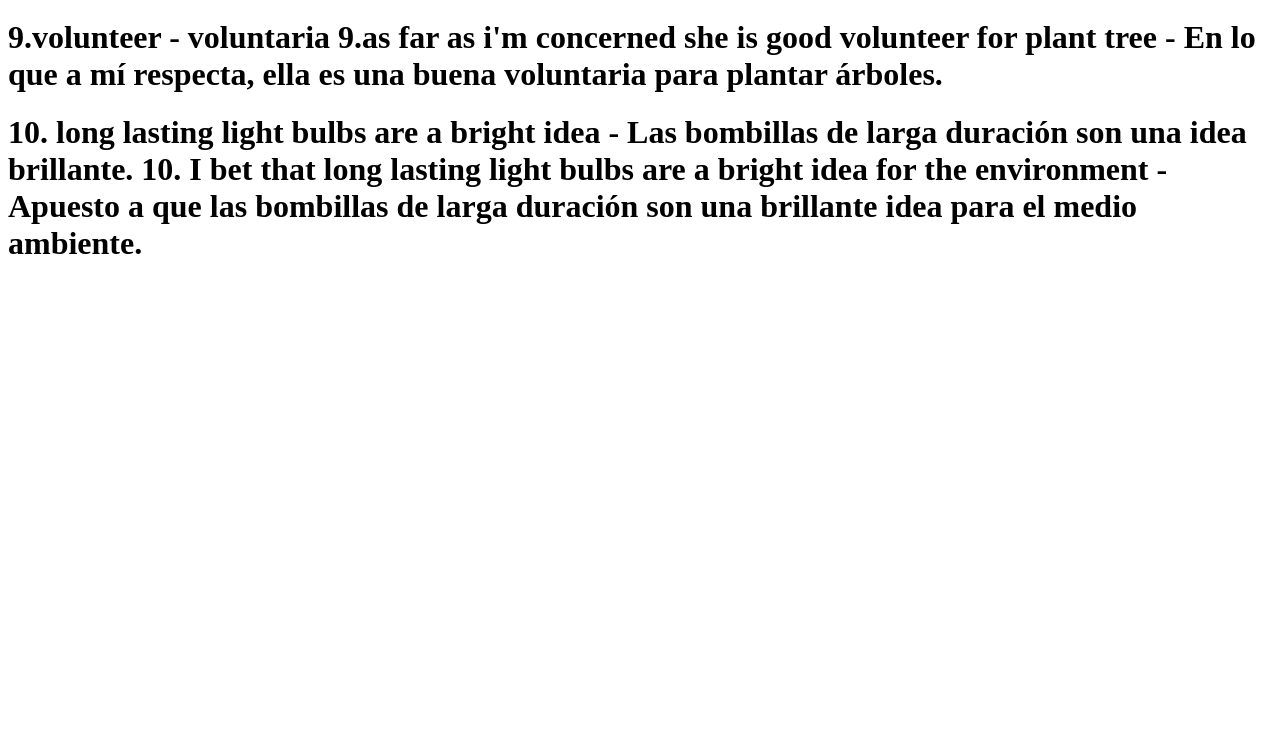
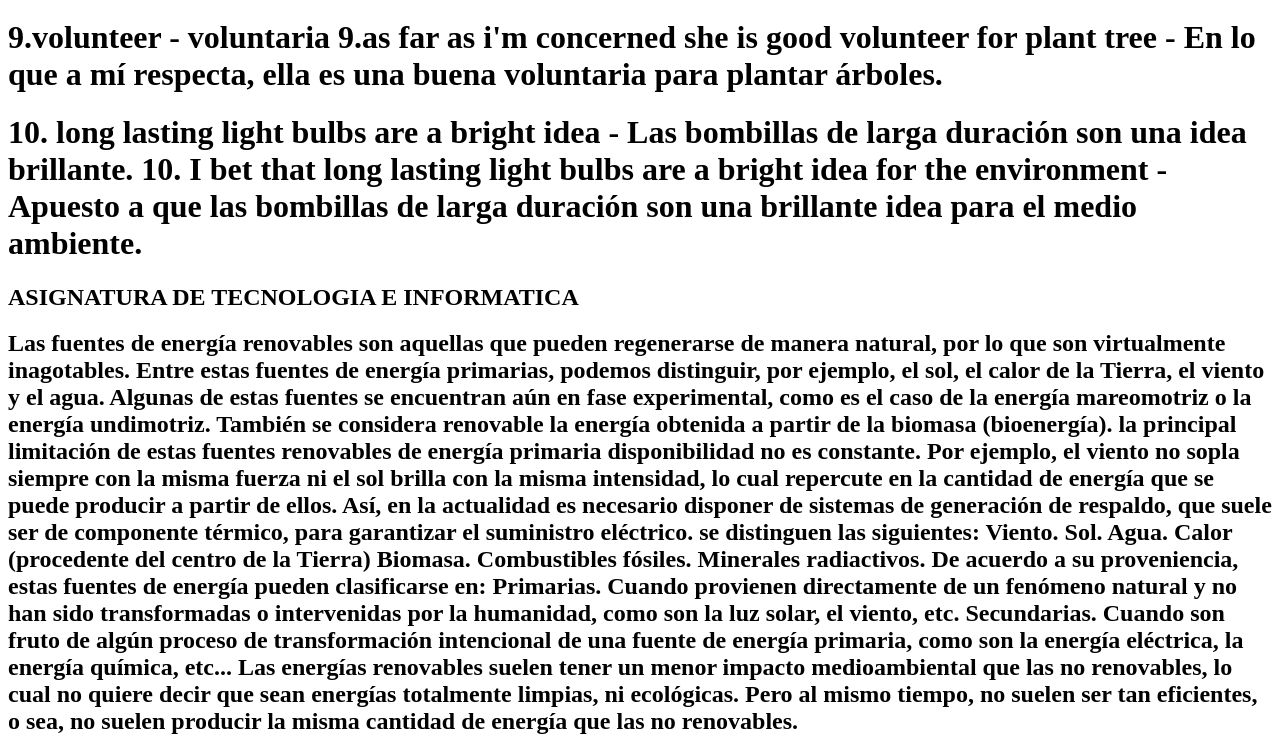
Before and after one commit to SAmantha2404/Tarea, a plain HTML site: page index.html in a window 1280 px wide. Shown: the part 4477-5232 px from the top of the page. Before the commit the page ends 4761 px from the top, so only its background shows below. Drawn offline with Linux system fonts and the light colour scheme.

Commit message:
ACTUALIZACION CINCO
ANASOFIA ZAPATA BARRERA 8-3
SAMANTHA QUINTERO BUITRAGO
SAMMY PAOLA PENAGOS

```diff
--- a/index.html
+++ b/index.html
@@ -104,9 +104,27 @@ EN ESTE PUNTO TRATR DE EXPRESAR LO QUE ES BUENO, MALO, IMPORTANTE, NECESARIO, UR
 <h1>10. long lasting light bulbs are a bright idea - Las bombillas de larga duración son una idea brillante.
     10. I bet  that long lasting light bulbs are a bright idea for the environment - Apuesto a que las bombillas de larga duración son una brillante idea para el medio ambiente.</h1>
 
+<h2>ASIGNATURA DE TECNOLOGIA E INFORMATICA</h2>
 
+<h2>Las fuentes de energía renovables son aquellas que pueden regenerarse de manera natural, por lo que son virtualmente inagotables. Entre estas fuentes de energía primarias, podemos distinguir, por ejemplo, el sol, el calor de la Tierra, el viento y el agua. Algunas de estas fuentes se encuentran aún en fase experimental, como es el caso de la energía mareomotriz o la energía undimotriz. También se considera renovable la energía obtenida a partir de la biomasa (bioenergía).
 
+    la principal limitación de estas fuentes renovables de energía primaria disponibilidad no es constante. Por ejemplo, el viento no sopla siempre con la misma fuerza ni el sol brilla con la misma intensidad, lo cual repercute en la cantidad de energía que se puede producir a partir de ellos. Así, en la actualidad es necesario disponer de sistemas de generación de respaldo, que suele ser de componente térmico, para garantizar el suministro eléctrico.
 
+   se distinguen las siguientes:
+   Viento.
+   Sol.
+   Agua.
+   Calor (procedente del centro de la Tierra)
+   Biomasa.
+   Combustibles fósiles.
+   Minerales radiactivos.
+
+   De acuerdo a su proveniencia, estas fuentes de energía pueden clasificarse en:
+
+   Primarias. Cuando provienen directamente de un fenómeno natural y no han sido transformadas o intervenidas por la humanidad, como son la luz solar, el viento, etc.
+   Secundarias. Cuando son fruto de algún proceso de transformación intencional de una fuente de energía primaria, como son la energía eléctrica, la energía química, etc...
+
+   Las energías renovables suelen tener un menor impacto medioambiental que las no renovables, lo cual no quiere decir que sean energías totalmente limpias, ni ecológicas. Pero al mismo tiempo, no suelen ser tan eficientes, o sea, no suelen producir la misma cantidad de energía que las no renovables.</h2>
 
 
 
```
